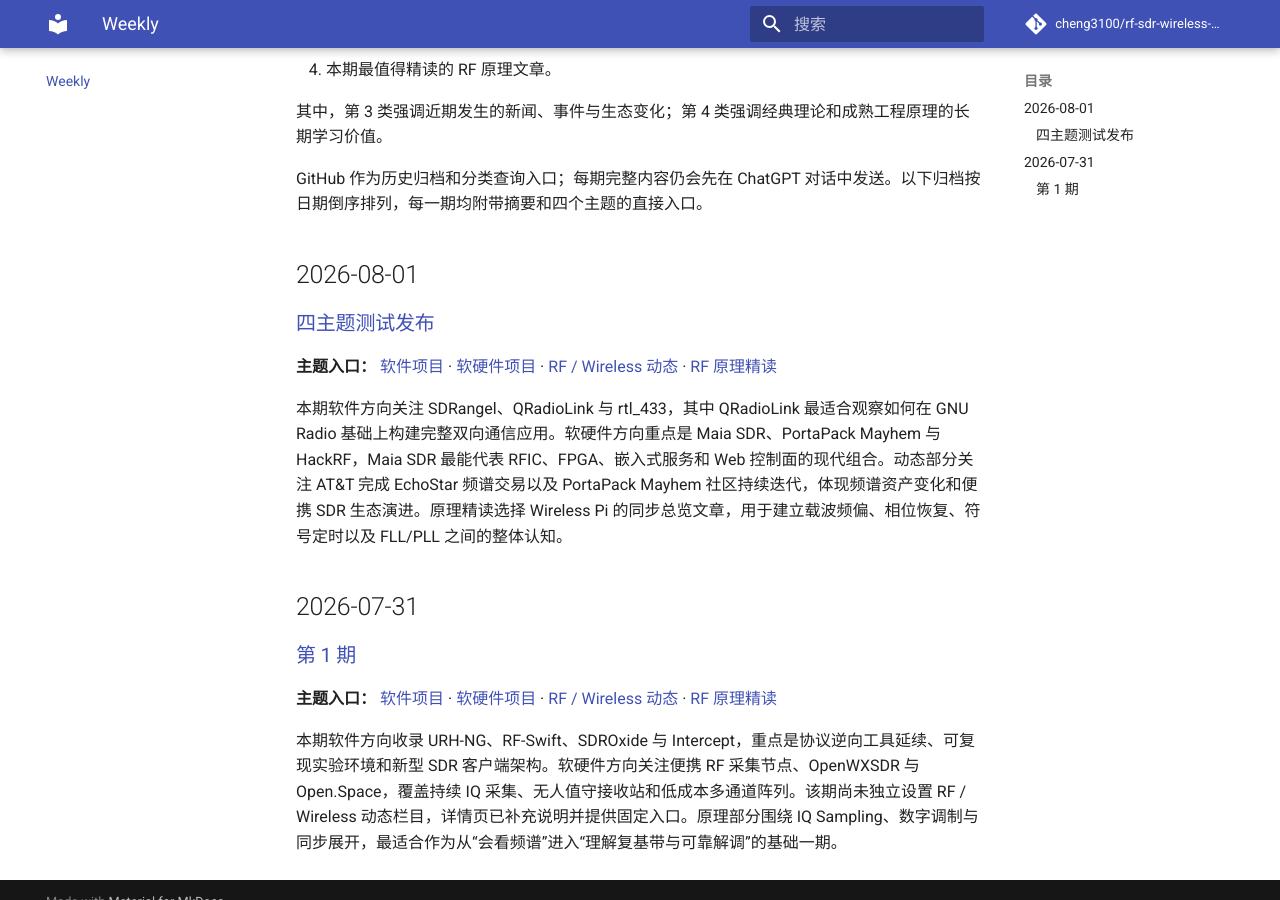
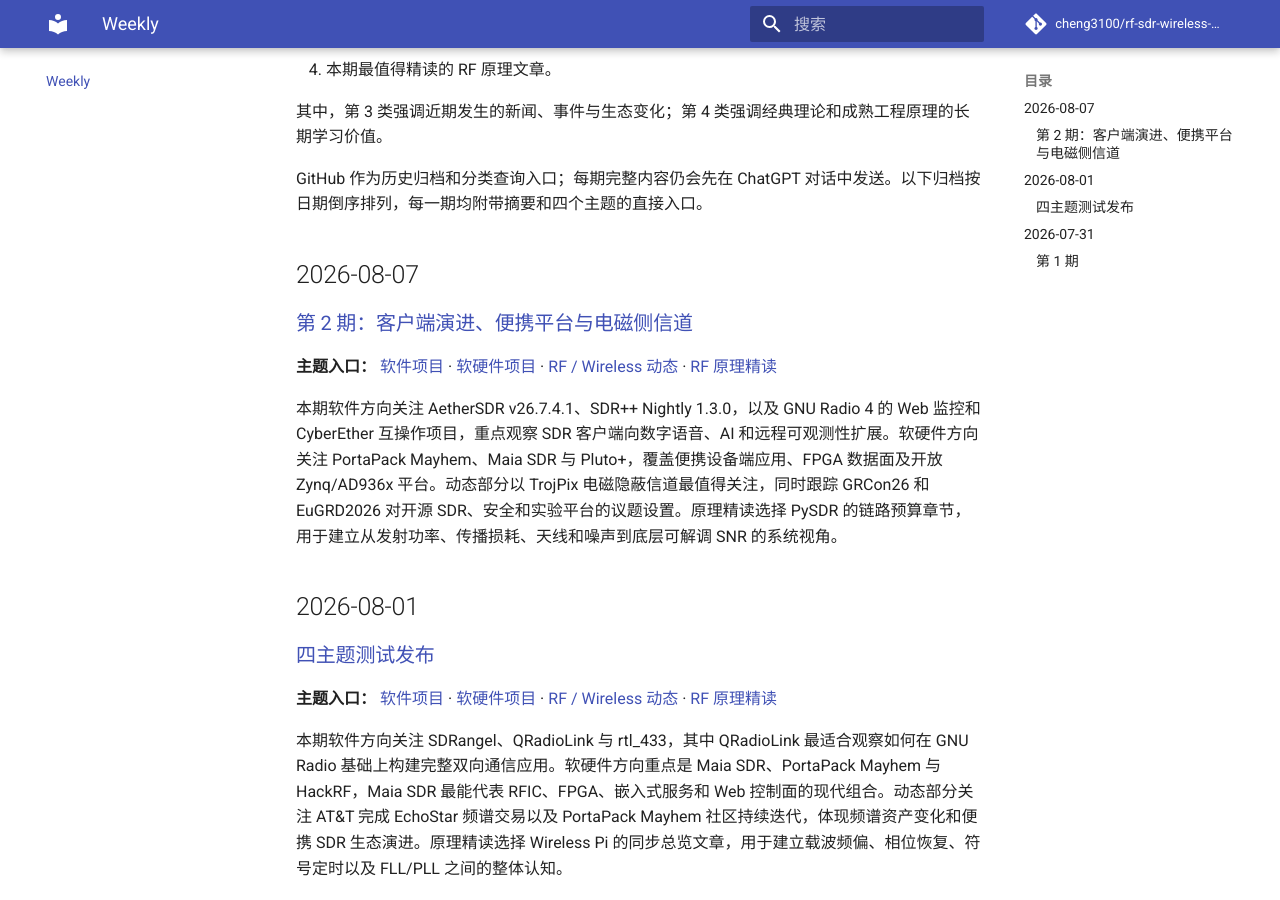
Before and after one commit to cheng3100/rf-sdr-wireless-security-digest, an MkDocs documentation site: the page built from docs/weekly/index.md, in a window 1280 px wide and 900 px high, scrolled down 313 px. Built offline with MkDocs 1.6.1 and Material for MkDocs 9.7.7, drawn with Linux system fonts in a browser that asks for light colours; comment, search, counter and statistics services are not loaded.

Commit message:
Add 2026-08-07 weekly summary and topic links

```diff
--- a/docs/weekly/index.md
+++ b/docs/weekly/index.md
@@ -10,6 +10,14 @@
 其中，第 3 类强调近期发生的新闻、事件与生态变化；第 4 类强调经典理论和成熟工程原理的长期学习价值。
 
 GitHub 作为历史归档和分类查询入口；每期完整内容仍会先在 ChatGPT 对话中发送。以下归档按日期倒序排列，每一期均附带摘要和四个主题的直接入口。
+
+## 2026-08-07
+
+### [第 2 期：客户端演进、便携平台与电磁侧信道](2026-08-07.md)
+
+**主题入口：** [软件项目](2026-08-07.md#software) · [软硬件项目](2026-08-07.md#hardware-software) · [RF / Wireless 动态](2026-08-07.md#news) · [RF 原理精读](2026-08-07.md#fundamentals)
+
+本期软件方向关注 AetherSDR v26.7.4.1、SDR++ Nightly 1.3.0，以及 GNU Radio 4 的 Web 监控和 CyberEther 互操作项目，重点观察 SDR 客户端向数字语音、AI 和远程可观测性扩展。软硬件方向关注 PortaPack Mayhem、Maia SDR 与 Pluto+，覆盖便携设备端应用、FPGA 数据面及开放 Zynq/AD936x 平台。动态部分以 TrojPix 电磁隐蔽信道最值得关注，同时跟踪 GRCon26 和 EuGRD2026 对开源 SDR、安全和实验平台的议题设置。原理精读选择 PySDR 的链路预算章节，用于建立从发射功率、传播损耗、天线和噪声到底层可解调 SNR 的系统视角。
 
 ## 2026-08-01
 
```
